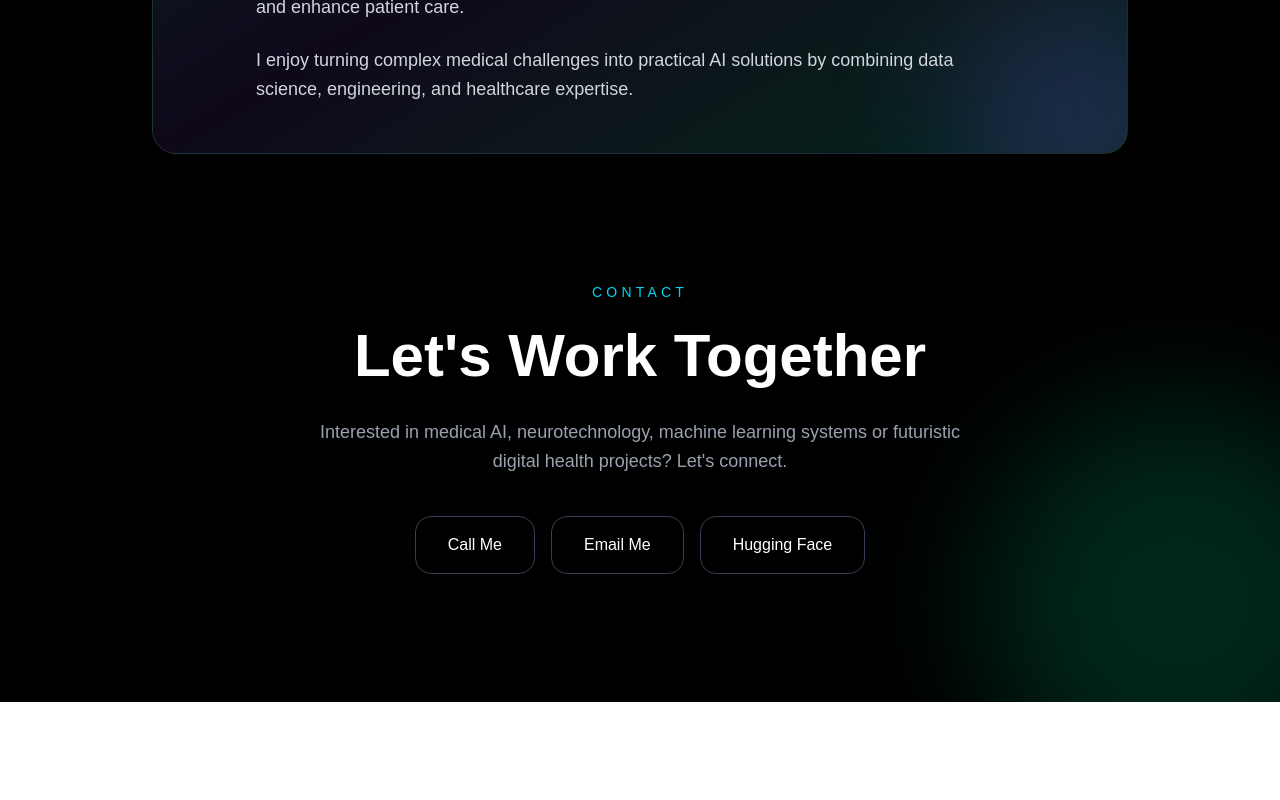
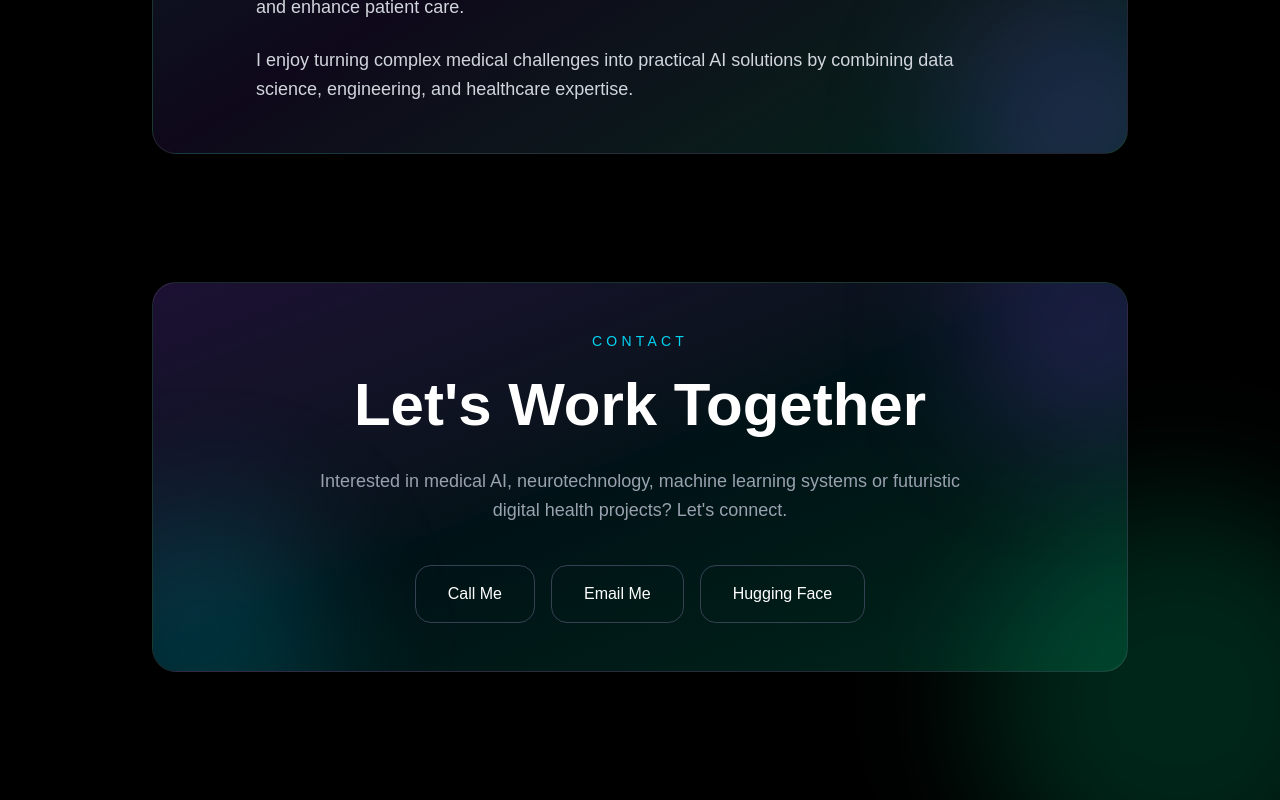
Before and after one commit to JuliaMus1611/neuroaxis-ai, a Next.js app: page / in a window 1280 px wide. Shown: the part 2404-3204 px from the top of the page. Before the commit the page ends 3106 px from the top, so only its background shows below. Built offline with nearby package versions, Linux system fonts and the light colour scheme.

Commit message:
Add About Me section

```diff
--- a/src/app/page.tsx
+++ b/src/app/page.tsx
@@ -279,8 +279,13 @@ export default function Home() {
 </section>
 <section
   id="contact"
-  className="scroll-mt-32 mt-32 max-w-4xl mx-auto px-6 pb-32 text-center"
+  className="scroll-mt-32 mt-32 max-w-5xl mx-auto px-6 pb-32 text-center"
 >
+  <div className="relative overflow-hidden rounded-3xl border border-white/10 bg-gradient-to-br from-violet-500/20 via-cyan-500/10 to-emerald-500/20 p-8 backdrop-blur-sm transition duration-300 hover:scale-[1.01] sm:p-10 md:p-12">
+    <div className="absolute -right-20 -top-20 h-60 w-60 rounded-full bg-violet-500/20 blur-3xl" />
+    <div className="absolute -bottom-24 -left-20 h-64 w-64 rounded-full bg-cyan-500/20 blur-3xl" />
+
+    <div className="relative">
       <p className="hero-subtitle uppercase tracking-[0.3em] text-sm text-cyan-400 mb-6">
         Contact
       </p>
@@ -318,6 +323,8 @@ export default function Home() {
           Hugging Face
         </a>
       </div>
+    </div>
+  </div>
 </section>
 
       </div>
```
Lines whose indentation alone changed are shown as unchanged.
